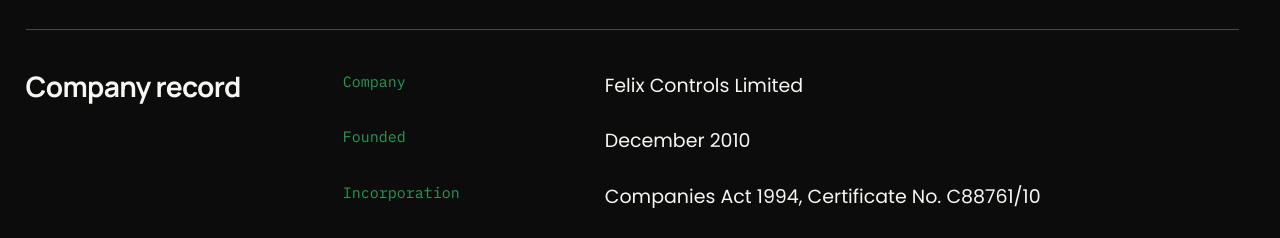
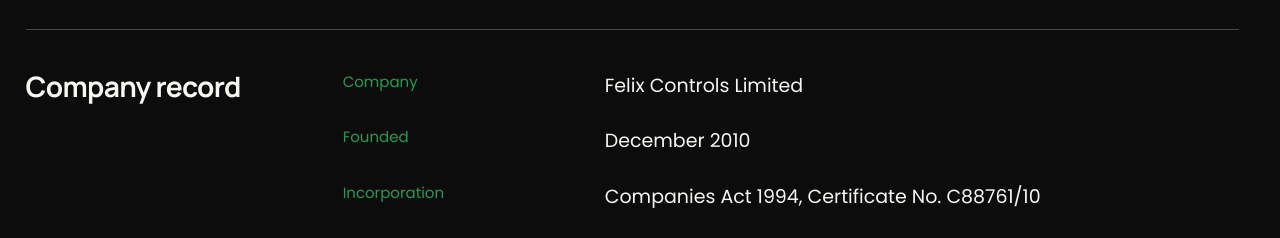
Before and after one commit to GatorAlli/fcl-web, a Next.js app: page /about in a window 1280 px wide. Shown: the part 559-797 px from the top of the page. Built offline with nearby package versions, Linux system fonts and the light colour scheme; a web font is replaced by a local one.

Commit message:
style: match company record label and value fonts

```diff
--- a/app/globals.css
+++ b/app/globals.css
@@ -1353,7 +1353,7 @@ main :is(h1, h2, .fcl-intro-lead, .opening-statement):not(.sr-only) {
 .studio-page .company-data-sheet dt {
   margin: 0;
   color: var(--navy);
-  font: 400 15px/1.6 var(--font-data);
+  font: 400 15px/1.6 var(--font-reading);
 }
 .studio-page .company-data-sheet dd {
   margin: 0;
```
